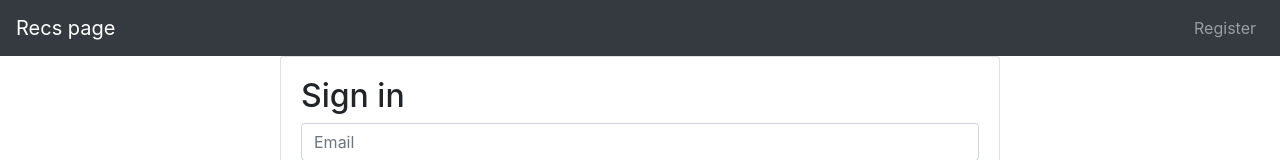
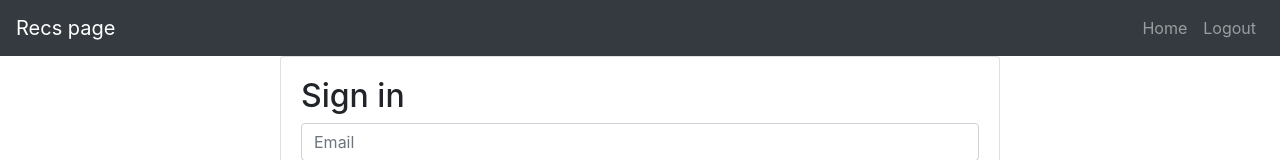
Before and after one commit to waiscodes/Recs-Page, a React (Create React App) app: page /signin in a window 1280 px wide. Shown: the top 160 px of the page. Built offline with nearby package versions, Linux system fonts and the light colour scheme; no server answers.

Commit message:
added anon signin and configured it so it still requires sign up

```diff
--- a/src/components/Navbar.jsx
+++ b/src/components/Navbar.jsx
@@ -15,7 +15,7 @@ const MyNavbar = () => {
             Recs <span>page</span>
           </Link>
         </Navbar.Brand>
-        {currentUser ? (
+        {!currentUser?.isAnonymous ? (
           <Nav className='ml-auto'>
             <Nav.Link href='/'>Home</Nav.Link>
             <Nav.Link onClick={() => signOut()}>Logout</Nav.Link>
--- a/src/contexts/AuthContext.jsx
+++ b/src/contexts/AuthContext.jsx
@@ -37,7 +37,9 @@ export const AuthProvider = ({ children }) => {
   };
 
   auth.onAuthStateChanged((user) => {
-    setCurrentUser(user);
+    if (!user?.isAnonymous) {
+      setCurrentUser(user);
+    }
     setLoading(false);
   });
 
--- a/src/pages/ProfilePage.jsx
+++ b/src/pages/ProfilePage.jsx
@@ -2,7 +2,7 @@ import React, { useEffect, useState } from "react";
 import { useParams } from "react-router-dom";
 import { Card, Container, Spinner } from "react-bootstrap";
 import "../css/Profile.css";
-import { db } from "../fire";
+import { db, auth } from "../fire";
 import { useAuth } from "../contexts/AuthContext";
 import Recommend from "../components/Recommend";
 import Profile from "../components/Profile";
@@ -23,7 +23,7 @@ const ProfilePage = () => {
   }, []);
 
   const anonSignIn = () => {
-    // auth.signInAnonymously();
+    auth.signInAnonymously();
     console.log("Anon sign in");
   };
 
```
